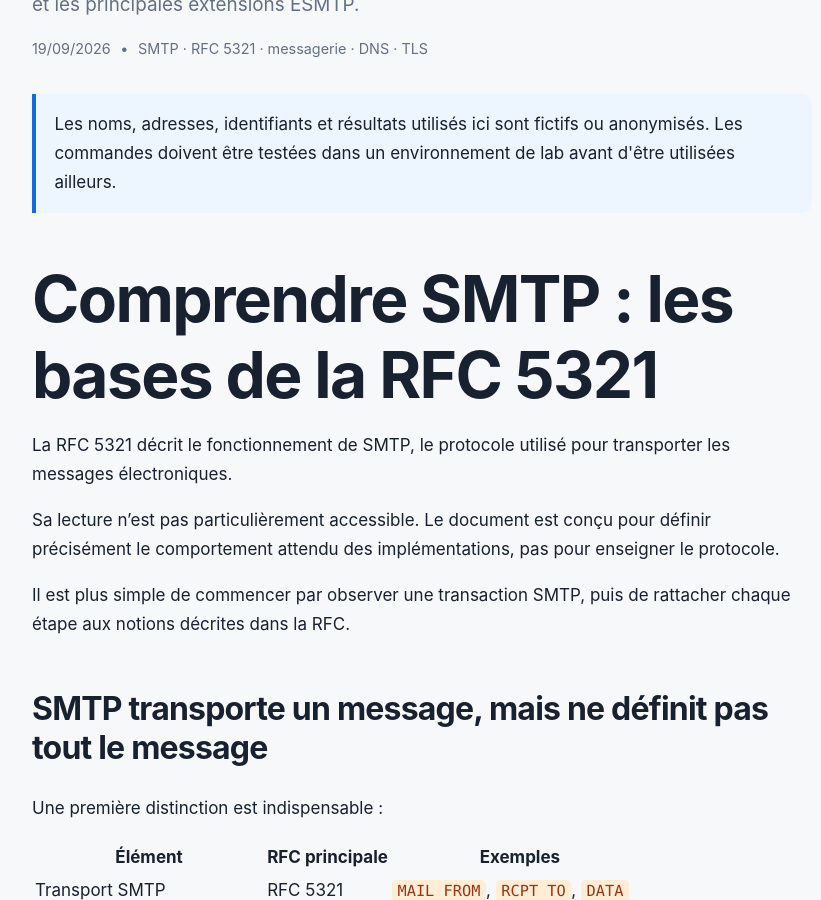
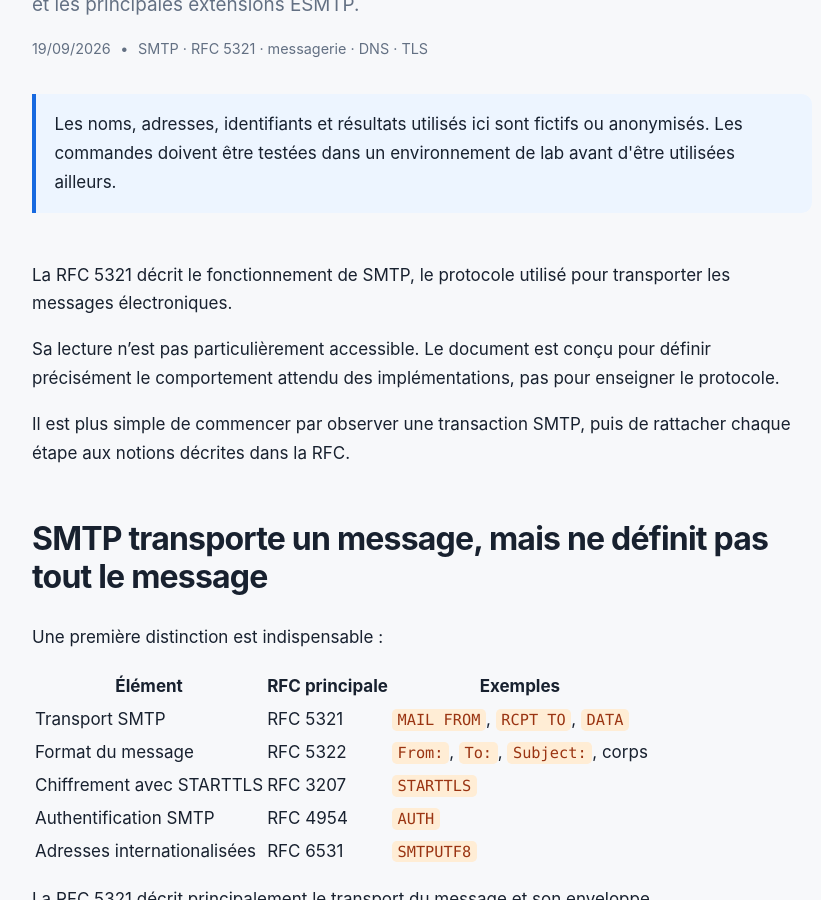
Before and after one commit to Coubiac/coubiac.github.io, a Jekyll site: the page built from _posts/2026-09-19-comprendre-smtp-rfc-5321.md, in a window 1280 px wide and 900 px high, scrolled down 410 px. Shown: the whole window, without its empty margins (218-1039 px from the left). Built offline with Jekyll 4.4.1, drawn with Linux system fonts in a browser that asks for light colours.

Commit message:
Supprime le titre dupliqué de l'article SMTP

```diff
--- a/_posts/2026-09-19-comprendre-smtp-rfc-5321.md
+++ b/_posts/2026-09-19-comprendre-smtp-rfc-5321.md
@@ -9,8 +9,6 @@ tags:
   - DNS
   - TLS
 ---
-
-# Comprendre SMTP : les bases de la RFC 5321
 
 La RFC 5321 décrit le fonctionnement de SMTP, le protocole utilisé pour transporter les messages électroniques.
 
```
